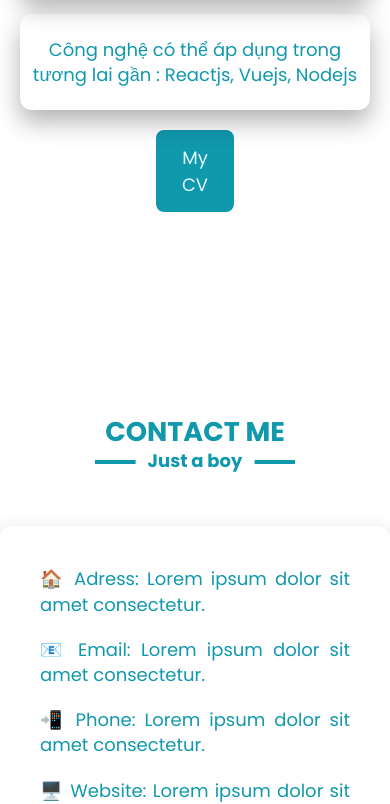
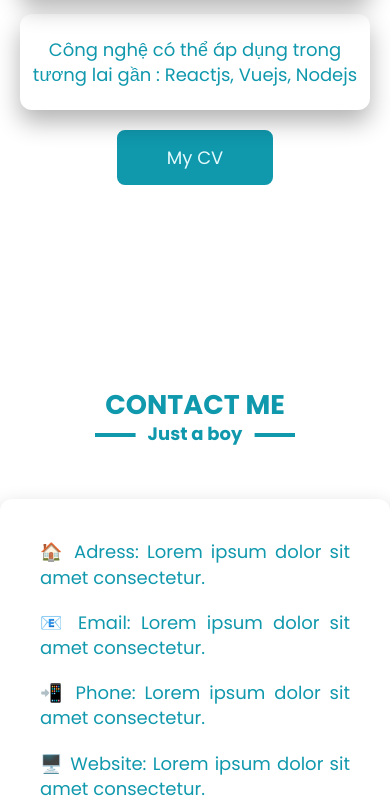
Before and after one commit to Son-Nguyen48/project, a website: page index.html in a window 390 px wide. Shown: the part 5580-6384 px from the top of the page. Drawn offline with nearby package versions, Linux system fonts and the light colour scheme.

Commit message:
fix button

```diff
--- a/index.html
+++ b/index.html
@@ -470,7 +470,7 @@
           </div>
         </div>
       </div>
-      <div class="download-cv"><a href="#">My CV</a></div>
+      <a class="download-cv" href="#">My CV</a>
     </section>
     <!-- ................... -->
     <!-- CONTACT ME SECTION  -->
--- a/responsive.css
+++ b/responsive.css
@@ -89,6 +89,10 @@
 
   .skills__description__item {
     margin-top: 1.8rem;
+  }
+
+  .skills .download-cv {
+    width: 40%;
   }
 
   .contact-detail img {
--- a/sass/main.scss
+++ b/sass/main.scss
@@ -425,6 +425,7 @@ section {
   }
 
   .download-cv {
+    display: block;
     width: 20%;
     padding: 1.2rem 2rem;
     text-align: center;
@@ -432,14 +433,11 @@ section {
     border-radius: 0.8rem;
     margin: 0 auto;
     background-color: $main-color;
-    a {
-      color: $main-color-light;
-      &:hover {
-        color: $main-color;
-      }
-    }
+    color: $main-color-light;
     &:hover {
+      cursor: pointer;
       background-color: transparent;
+      color: $main-color;
     }
   }
 }
```
Also changed, not shown: sass/main.css, 1 other file.
